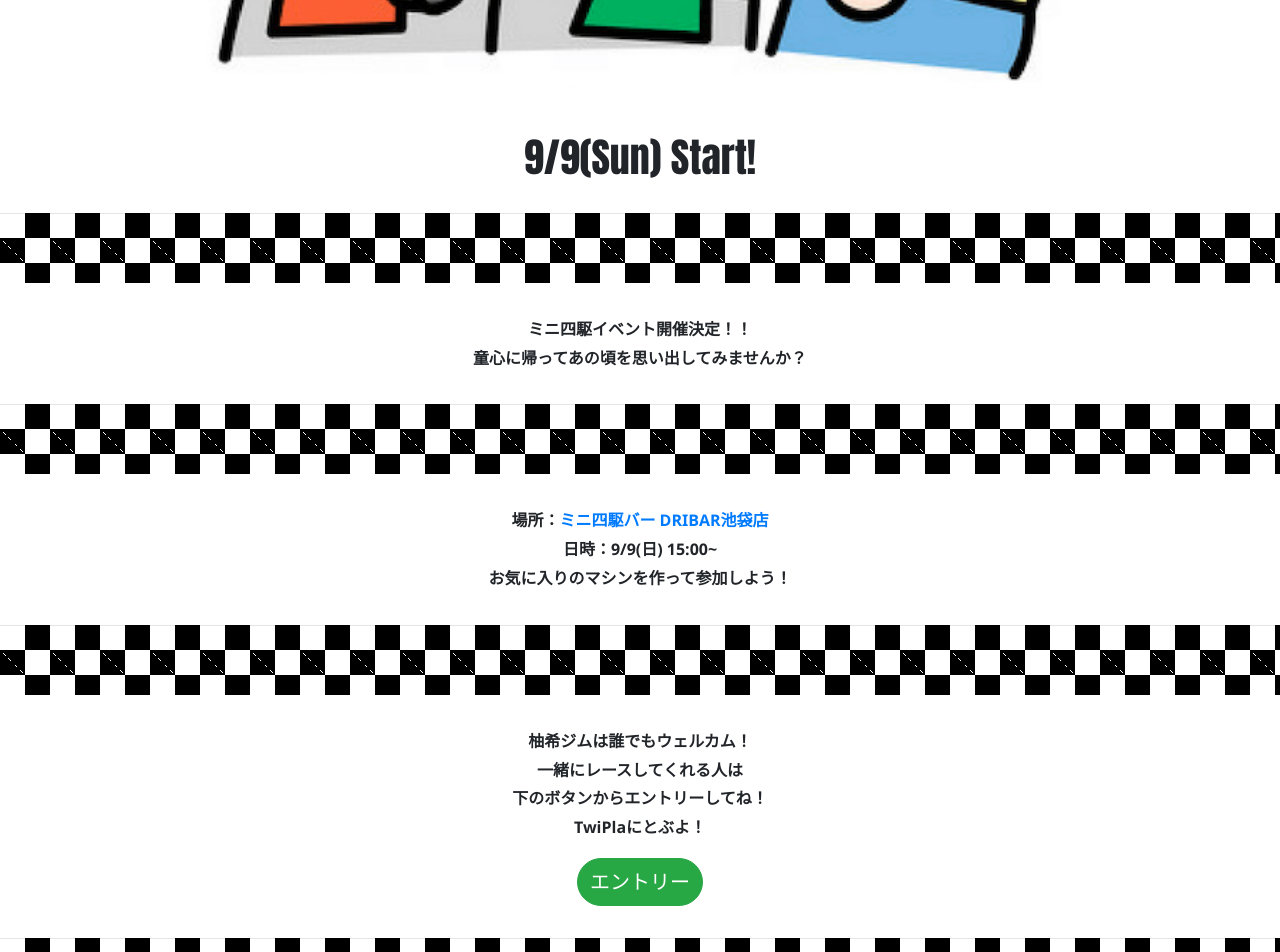
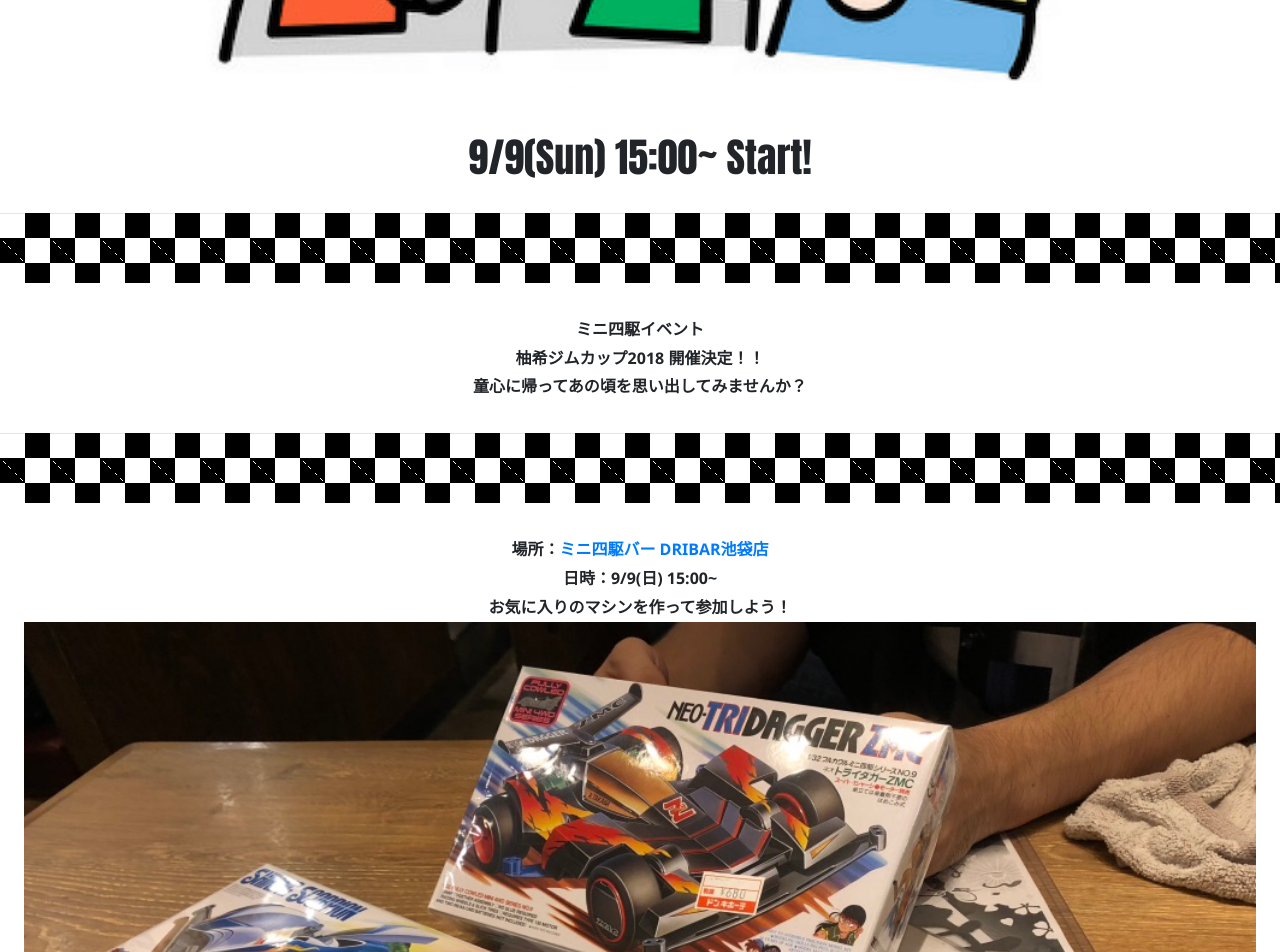
Before and after one commit to yzk-gym/mini4WD-LP, a plain HTML site: page index.html in a window 1280 px wide. Shown: the part 1160-2112 px from the top of the page. Drawn offline with nearby package versions, Linux system fonts and the light colour scheme.

Commit message:
画像、テキスト追加・修正

```diff
--- a/index.html
+++ b/index.html
@@ -13,7 +13,7 @@
       <div>
         <img src="./images/mini4wd-top.png" class="top-image w-100">
       </div>
-      <h1 class="schedule display-5">9/9(Sun) Start!</h1>
+      <h1 class="schedule display-5">9/9(Sun) 15:00~ Start!</h1>
       <div class="line-checkerd-flag">
         <hr>
       </div>
@@ -21,7 +21,9 @@
     <section class="description">
         <div class="h6 mr-4 ml-4">
           <p class="text">
-            ミニ四駆イベント開催決定！！
+            ミニ四駆イベント
+            <br>
+            柚希ジムカップ2018 開催決定！！
             <br>
             童心に帰ってあの頃を思い出してみませんか？
           </p>
@@ -38,6 +40,8 @@
           日時：9/9(日) 15:00~
           <br>
           お気に入りのマシンを作って参加しよう！
+          <img src="./images/mini4wd-box.jpg" class="image w-100 mb-2">
+          <img src="./images/mini4wd-course.jpg" class="image w-100">
         </p>
       </div>
       <div class="line-checkerd-flag">
@@ -55,7 +59,7 @@
           <br>
           TwiPlaにとぶよ！
         </p>
-        <a class="btn btn-success btn-lg badge-pill" href="#" role="button">エントリー</a>
+        <a class="btn btn-success btn-lg badge-pill" href="#" role="button">Let's & Go!!</a>
       </div>
       <div class="line-checkerd-flag">
         <hr>
```
Also changed, not shown: images/checkerd-flag.png (deleted), images/mini4wd-box.jpg (added), images/mini4wd-course.jpg (added).
